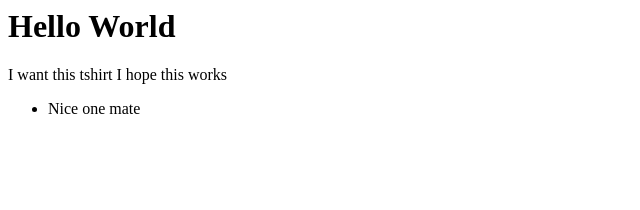
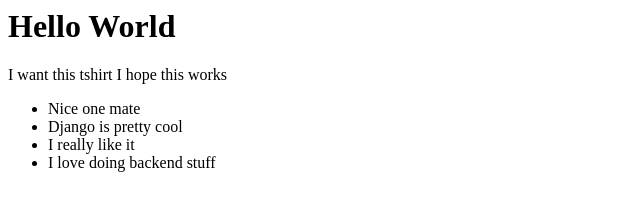
Before and after one commit to accountforhacktoberfest/totallynotforhacktoberfest, a plain HTML site: page index.html in a window 1280 px wide. Shown: the whole page, without its empty margins (0-640 px from the left). Drawn offline with Linux system fonts and the light colour scheme.

Commit message:
yeah I really am a backend person
I have confirmed that I like Django

```diff
--- a/index.html
+++ b/index.html
@@ -2,4 +2,7 @@
 <p>I want this tshirt I hope this works</p>
 <ul>
   <li>Nice one mate</li>
+  <li>Django is pretty cool</li>
+  <li>I really like it</li>
+  <li>I love doing backend stuff</li>
 </ul>
```
